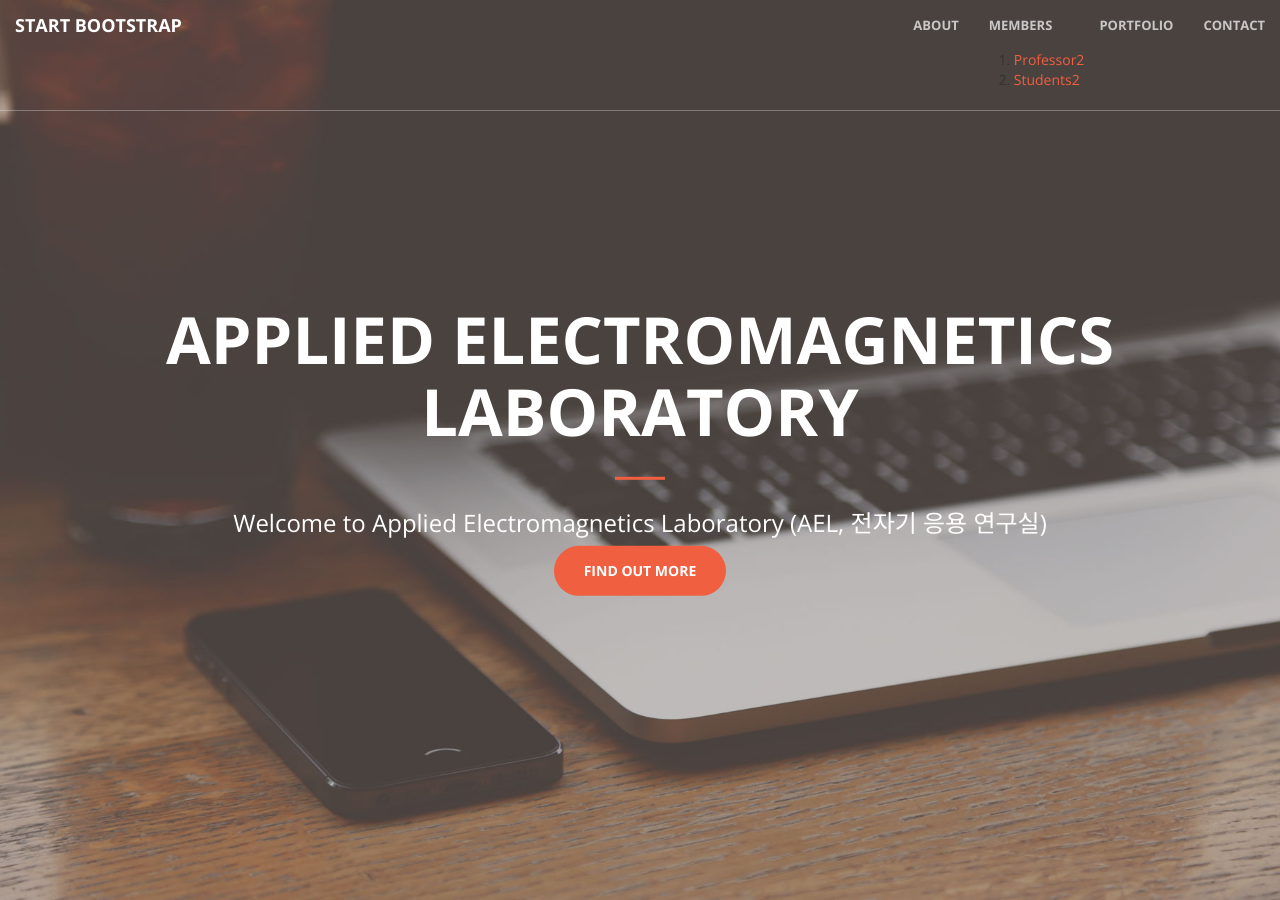
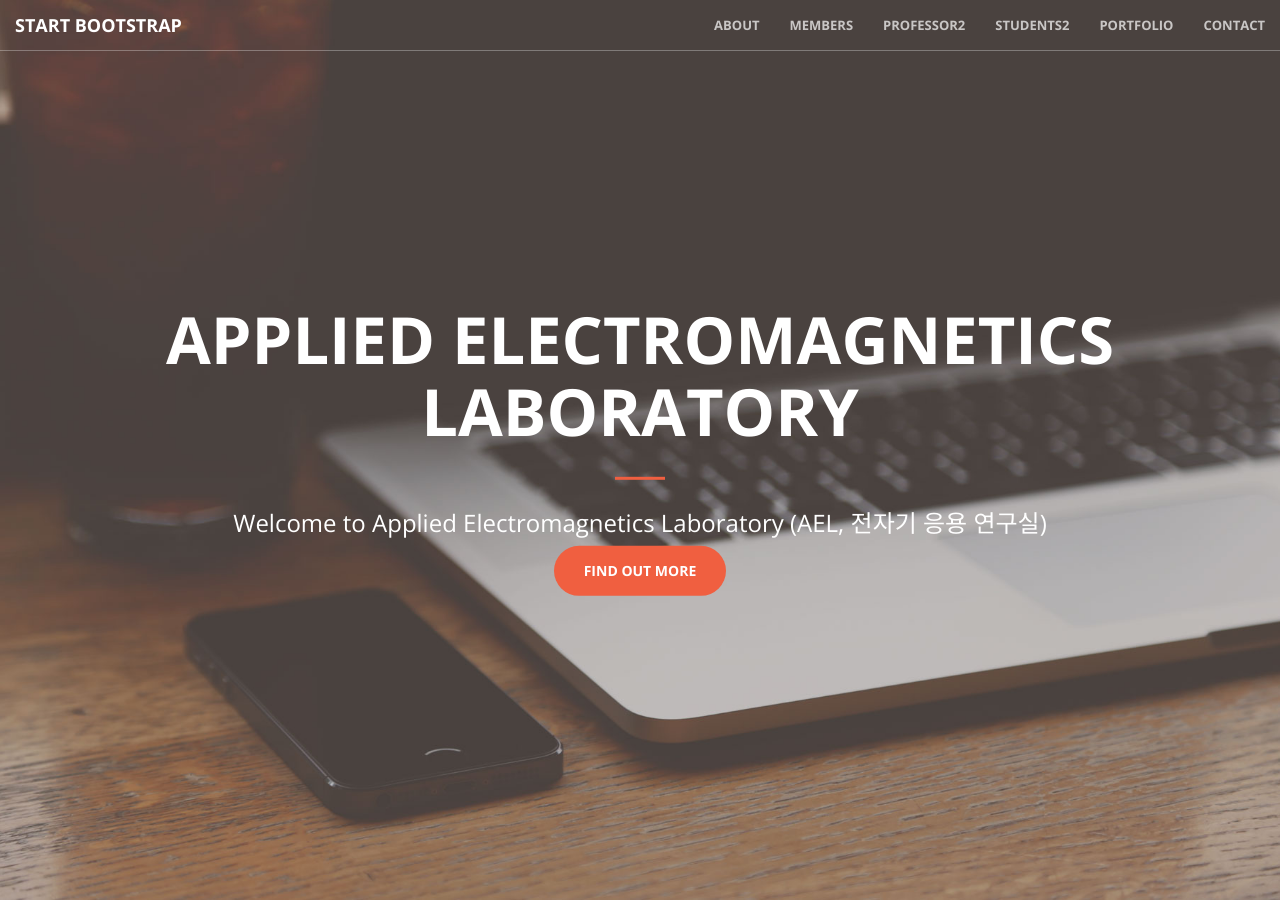
Before and after one commit to dwKim88/AEL, a Jekyll site: the page built from index.html, in a window 1280 px wide and 900 px high. Built offline with Jekyll 4.4.1, drawn with Linux system fonts in a browser that asks for light colours.

Commit message:
Update nav.html

```diff
--- a/_includes/nav.html
+++ b/_includes/nav.html
@@ -16,12 +16,8 @@
             <ul class="nav navbar-nav navbar-right">
                 <li>    <a class="page-scroll" href="#about">About</a>  </li>
                 <li>    <a class="page-scroll" href="#services">Members</a>
-                    <div class="members">
-                        <ol>
-                            <li>    <a class="page-scroll" href="#contact">Professor2</a>    </li>
-                            <li>    <a class="page-scroll" href="#portfolio">Students2</a>   </li>
-                            <i class="fas fa-chevron-right"></i>
-                        </ol>
+                <li>    <a class="page-scroll" href="#contact">Professor2</a>    </li>
+                <li>    <a class="page-scroll" href="#portfolio">Students2</a>   </li>
                 <li>    <a class="page-scroll" href="#portfolio">Portfolio</a>  </li>
                 <li>    <a class="page-scroll" href="#contact">Contact</a>      </li>
             </ul>
```
